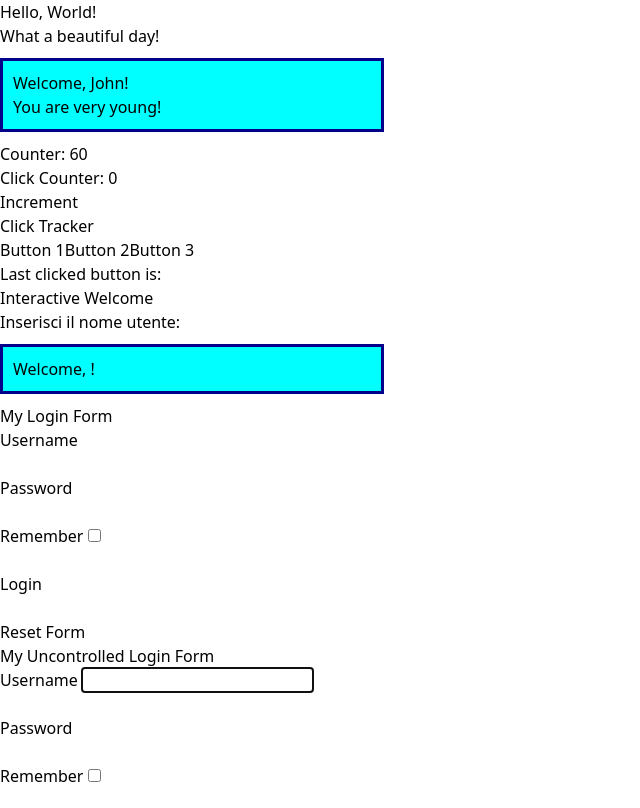
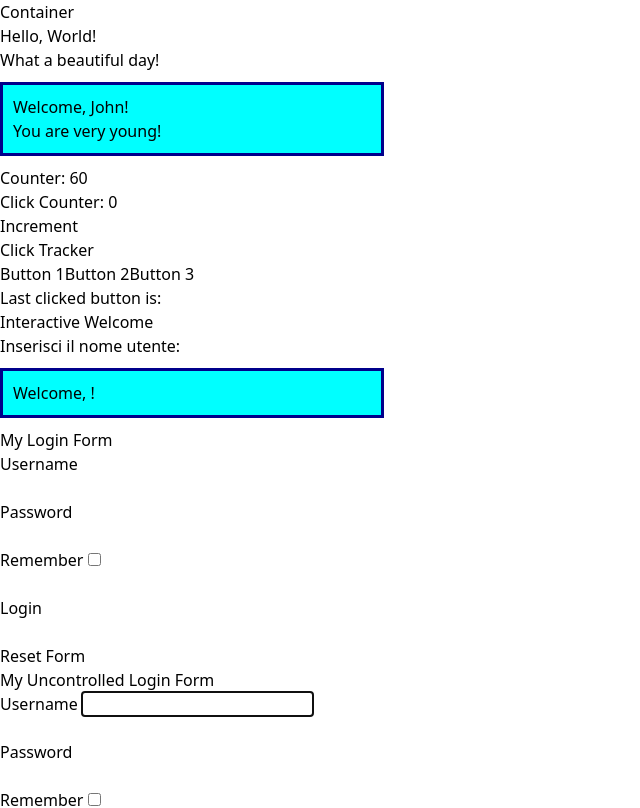
Before and after one commit to msimile/jsx-exercises, a React (Create React App) app in the folder react-exercises/: page / in a window 1280 px wide. Shown: the top 808 px of the page, without its empty margins (0-640 px from the left). Built offline with nearby package versions, Linux system fonts and the light colour scheme.

Commit message:
feat: component-composition-02 complete

```diff
--- a/react-exercises/src/App.js
+++ b/react-exercises/src/App.js
@@ -14,7 +14,7 @@ export class App extends React.Component {
   render() {
     return (
       <div>
-        <Container>
+        <Container title="Container">
           <Hello />
           <Welcome name="John" />
           <Counter
--- a/react-exercises/src/Container.js
+++ b/react-exercises/src/Container.js
@@ -4,6 +4,7 @@ export class Container extends React.Component {
     render() {
         return (
             <div className="container">
+                {this.props.title}
                 {this.props.children}
             </div>
         )
```
